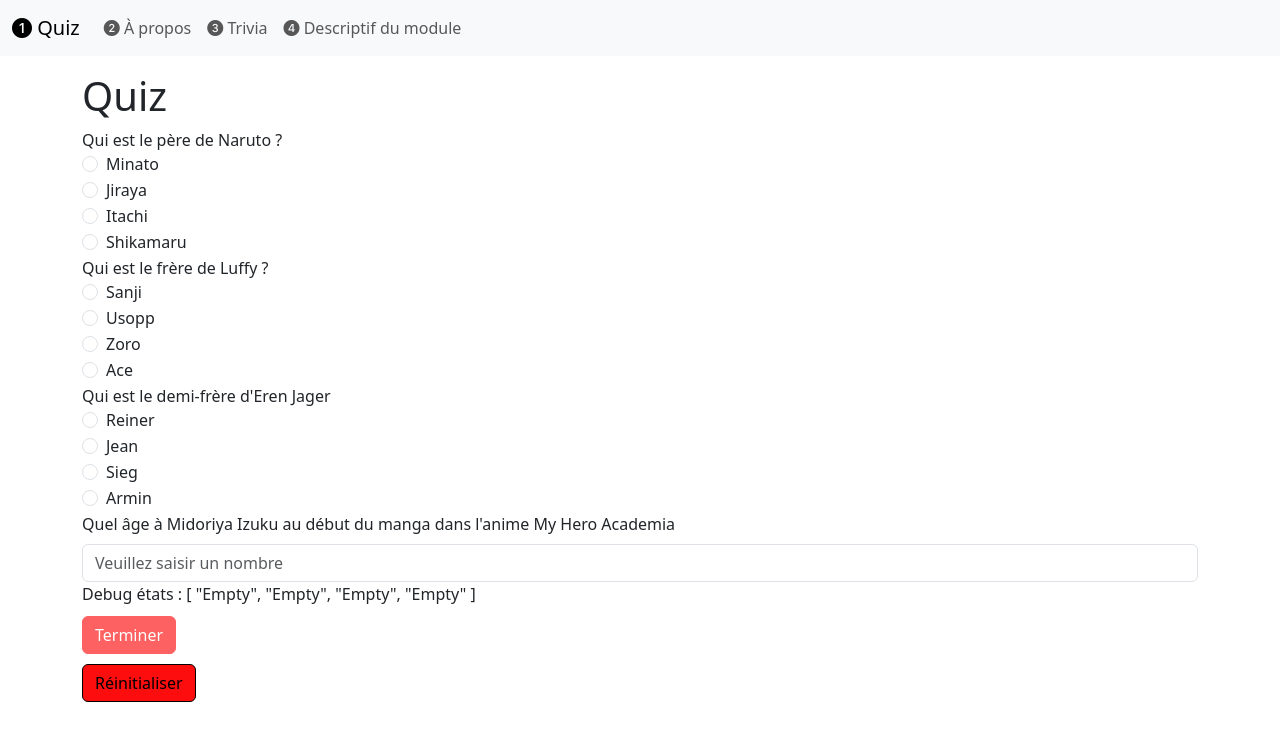
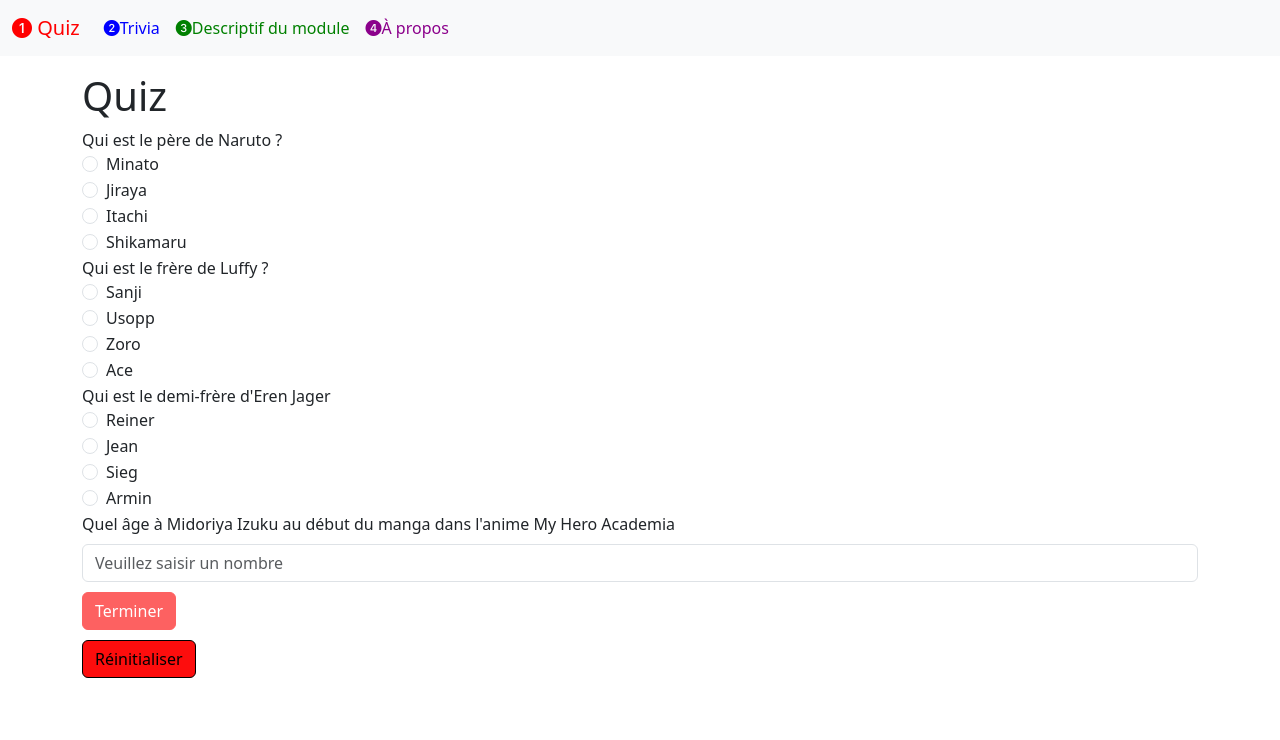
Before and after one commit to hepl-bs21inf5/sem07-project-julienflucky, a Vue app: page / in a window 1280 px wide. Shown: the top 740 px of the page. Built offline with nearby package versions, Linux system fonts and the light colour scheme.

Commit message:
Peaufinage du site

```diff
--- a/src/App.vue
+++ b/src/App.vue
@@ -7,8 +7,8 @@
     <div class="container-fluid">
       <RouterLink class="navbar-brand" to="/">
         <!-- changement d'icone de la dans la barre -->
-        <i class="bi bi-1-circle-fill"></i>
-        Quiz
+        <span style="color: red"><i class="bi bi-1-circle-fill"></i></span>
+        <span style="color: red"> Quiz </span>
       </RouterLink>
       <button
         class="navbar-toggler"
@@ -24,26 +24,26 @@
       <div id="navbar" class="collapse navbar-collapse">
         <ul class="navbar-nav">
           <li class="nav-item">
-            <RouterLink class="nav-link" to="/about">
+            <RouterLink class="nav-link" to="/trivia">
               <!-- changement d'icone de la dans la barre -->
-              <i class="bi bi-2-circle-fill"></i>
-              À propos
+              <span style="color: blue"><i class="bi bi-2-circle-fill"></i></span>
+              <span style="color: blue">Trivia</span>
             </RouterLink>
           </li>
 
           <li class="nav-item">
-            <RouterLink class="nav-link" to="/trivia">
+            <RouterLink class="nav-link" to="/description">
               <!-- changement d'icone de la dans la barre -->
-              <i class="bi bi-3-circle-fill"></i>
-              Trivia
+              <span style="color: green"><i class="bi bi-3-circle-fill"></i></span>
+              <span style="color: green">Descriptif du module</span>
             </RouterLink>
           </li>
+
           <li class="nav-item">
-            <RouterLink class="nav-link" to="/description">
+            <RouterLink class="nav-link" to="/about">
               <!-- changement d'icone de la dans la barre -->
-              <i class="bi bi-4-circle-fill"></i>
-              <i color="blue"></i>
-              Descriptif du module
+              <span style="color: darkmagenta"><i class="bi bi-4-circle-fill"></i></span>
+              <span style="color: darkmagenta">À propos</span>
             </RouterLink>
           </li>
         </ul>
--- a/src/assets/main.css
+++ b/src/assets/main.css
@@ -1,6 +1,7 @@
 /* https://getbootstrap.com/docs/5.3/components/buttons/#variables */
 /* couleur du bouton terminer */
 .btn-primary {
+  /* margin pour créer un espace en haut,bad,gauche,droite du bouton */
   margin-top: 10px;
   --bs-btn-color: #000000;
   --bs-btn-bg: #fd0d0d;
@@ -36,3 +37,41 @@
   --bs-btn-disabled-bg: #fd0d0d;
   --bs-btn-disabled-border-color: #fd0d0d;
 }
+/* couleur du bouton terminer du Trivia */
+.btn-tertiary {
+  margin-top: 5px;
+  --bs-btn-color: #000000;
+  --bs-btn-bg: #0d6dfd;
+  --bs-btn-border-color: #000000;
+  --bs-btn-hover-color: #000000;
+  --bs-btn-hover-bg: #0d6dfd;
+  --bs-btn-hover-border-color: #000000;
+  --bs-btn-focus-shadow-rgb: 49, 132, 253;
+  --bs-btn-active-color: #000000;
+  --bs-btn-active-bg: #0d6dfd;
+  --bs-btn-active-border-color: #0d6dfd;
+  --bs-btn-active-shadow: inset 0 3px 5px rgba(0, 0, 0, 0.125);
+  --bs-btn-disabled-color: #000000;
+  --bs-btn-disabled-bg: #0d6dfd;
+  --bs-btn-disabled-border-color: #0d6dfd;
+}
+
+/* couleur du bouton réinisialiser du Trivia*/
+.btn-quatrenary {
+  margin-top: 5px;
+  margin-bottom: 30px;
+  --bs-btn-color: #000000;
+  --bs-btn-bg: #0d6dfd;
+  --bs-btn-border-color: #000000;
+  --bs-btn-hover-color: #000000;
+  --bs-btn-hover-bg: #0d6dfd;
+  --bs-btn-hover-border-color: #000000;
+  --bs-btn-focus-shadow-rgb: 49, 132, 253;
+  --bs-btn-active-color: #000000;
+  --bs-btn-active-bg: #0d6dfd;
+  --bs-btn-active-border-color: #0d6dfd;
+  --bs-btn-active-shadow: inset 0 3px 5px rgba(0, 0, 0, 0.125);
+  --bs-btn-disabled-color: #000000;
+  --bs-btn-disabled-bg: #0d6dfd;
+  --bs-btn-disabled-border-color: #0d6dfd;
+}
--- a/src/components/QuestionRadio.vue
+++ b/src/components/QuestionRadio.vue
@@ -18,10 +18,13 @@
 const answerText = computed<string>(
   () => props.options.find((option) => option.value === props.answer)?.text ?? props.answer,
 )
+//Mélange les options
+const shuffledOptions = ref<Array<{ value: string; text: string }>>([])
 
-const shuffledOptions = computed(() => {
-  return props.options.slice().sort(() => Math.random() - 0.5)
-})
+function initializeShuffledOptions(): void {
+  shuffledOptions.value = props.options.slice().sort(() => Math.random() - 0.5)
+}
+initializeShuffledOptions()
 
 //watch permet d'exécuter une fonction à chaque fois que value change//
 //Si la valeur devient null, l'état devient Empty. Sinon, l'état devient Fill.//
--- a/src/components/QuizForm.vue
+++ b/src/components/QuizForm.vue
@@ -66,7 +66,7 @@
         { value: 'sanji', text: 'Sanji' },
       ]"
       answer="ace"
-      answer-detail="Sabo est son autre frère"
+      answer-detail="Il a également un autre frère qui se nomme Sabo."
     />
 
     <!-- Question 3 -->
@@ -81,7 +81,7 @@
         { value: 'jean', text: 'Jean' },
       ]"
       answer="sieg"
-      answer-detail="Ils ont le même père mais pas la même mère"
+      answer-detail="Ils ont le même père mais pas la même mère."
     />
 
     <!-- Question 4 -->
@@ -91,11 +91,10 @@
       text="Quel âge à Midoriya Izuku au début du manga dans l'anime My Hero Academia"
       placeholder="Veuillez saisir un nombre"
       :answers="['14', 'quatorze', 'Quatorze']"
-      answer-detail="A la fin il a 15 ans"
+      answer-detail="A la fin du manga il a 15 ans."
     />
     <!-- Les deux-points devant answers passe l'expression JavaScript dynamique plutôt qu'une chaîne de caractères statique.-->
     <div v-if="submitted">Score : {{ score }} / {{ totalScore }}</div>
-    <div>Debug états : {{ questionStates }}</div>
     <button class="btn btn-primary" :class="{ disabled: !filled }" @click="submit">Terminer</button>
   </form>
   <!-- bouton reset en dehors de form pour qu'il ne soit pas lié aux questions-->
--- a/src/components/QuizTrivia.vue
+++ b/src/components/QuizTrivia.vue
@@ -8,6 +8,7 @@
   text: string
 }
 
+// Déclare une interface pour structurer les données d'une question
 interface Question {
   question: string
   correct_answer: string
@@ -20,10 +21,15 @@
 const score = computed<number>(
   () => questionStates.value.filter((state) => state === QuestionState.Correct).length,
 )
+// Calcule le score maximum basé sur le nombre total de questions
 const max_score = computed<number>(() => questions.value.length)
+
+// Vérifie si toutes les questions sont remplies
 const filled = computed<boolean>(() =>
   questionStates.value.every((state) => state === QuestionState.Fill),
 )
+
+// Vérifie si toutes les questions ont été soumises
 const submitted = computed<boolean>(() =>
   questionStates.value.every(
     (state) => state === QuestionState.Correct || state === QuestionState.Wrong,
@@ -44,6 +50,7 @@
   })
 }
 
+// Récupère les nouvelles questions et les initialise
 function fetchNewQuestions(): void {
   fetch('https://opentdb.com/api.php?amount=10&type=multiple')
     .then((response) => response.json())
@@ -64,6 +71,7 @@
     })
 }
 
+// Mélange un tableau de manière aléatoire
 function shuffleArray<T>(array: T[]): T[] {
   return array.sort(() => Math.random() - 0.5)
 }
@@ -82,9 +90,8 @@
         :options="question.shuffledAnswers"
       />
     </div>
-    <button class="btn btn-primary" :class="{ disabled: !filled }" type="submit">Terminer</button>
-    <button class="btn btn-secondary" @click="reset">Réinitialiser</button>
     <div v-if="submitted">Score: {{ score }} / {{ max_score }}</div>
-    <div>Debug états : {{ questionStates }}</div>
+    <button class="btn btn-tertiary" :class="{ disabled: !filled }" type="submit">Terminer</button>
   </form>
+  <button class="btn btn-quatrenary" @click="reset">Réinitialiser</button>
 </template>
--- a/src/views/DescriptionView.vue
+++ b/src/views/DescriptionView.vue
@@ -81,9 +81,7 @@
     <h4>Horaire</h4>
     <p>
       - Jeudi 09:45 - 11:15<br />
-      - Jeudi 10:15 - 11:45<br />
       - Jeudi 11:20 - 12:50<br />
-      - Vendredi 08:15 - 09:45
     </p>
 
     <h4>Organisation du module</h4>
```
Also changed, not shown: 1 other file (tests, documents, lock files or other folders).
